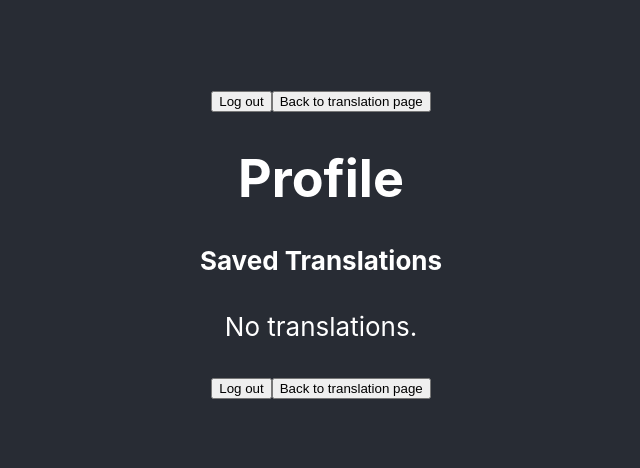
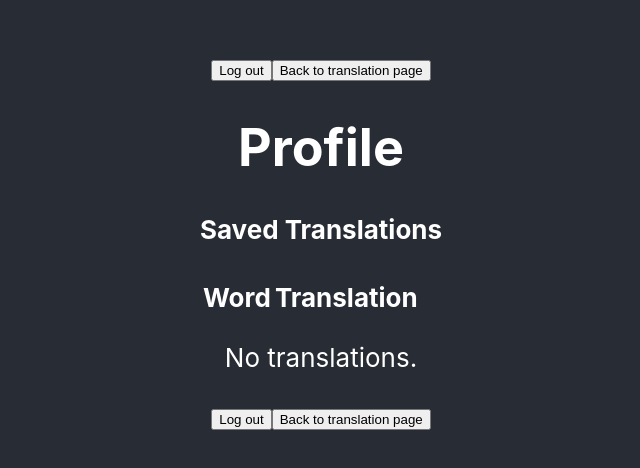
Before and after one commit to lillap/react-asl-translator, a React (Create React App) app: page /profile in a window 1280 px wide. Shown: the part 160-628 px from the top of the page, without its empty margins (319-959 px from the left). Built offline with nearby package versions, Linux system fonts and the light colour scheme.

Commit message:
feat: added support for viewing word and translation on profile page

```diff
--- a/src/components/ui/TranslatorTable.js
+++ b/src/components/ui/TranslatorTable.js
@@ -1,18 +1,41 @@
 import React from 'react';
 import { getStorage } from '../../utils/localstorage';
+import images from '../../utils/images';
 
-const TranslatorTable = props => {
+const TranslatorTable = () => {
 
     const translations = getStorage('translations') || [];
+    const collection = [];
 
-    const listItems = translations.map((translation, index) =>
-        <li key={index}>{translation}</li>
+    translations.forEach(translation => {
+        let characters = Array.from(translation);
+        collection.push({translation, characters});
+    });
+
+    const listItems = collection.map((entry, index) =>
+    <tr key={index}>
+        <td>{entry.translation}</td>
+        <td>{entry.characters.map((character, index) => <img key={index} src={images[character.toLowerCase()]} alt="1"/>)}</td>
+    </tr>
     );
+
+
 
     return (
         <div>
             <h4>Saved Translations</h4>
-            <ul>{listItems}</ul>
+            <table>
+                <thead>
+                    <tr>
+                        <th>Word</th>
+                        <th>Translation</th>
+                    </tr>
+                </thead>
+
+                <tbody>
+                    {listItems}
+                </tbody>
+            </table>
             {!translations.length > 0 && <p>No translations.</p>}
         </div>
 
```
